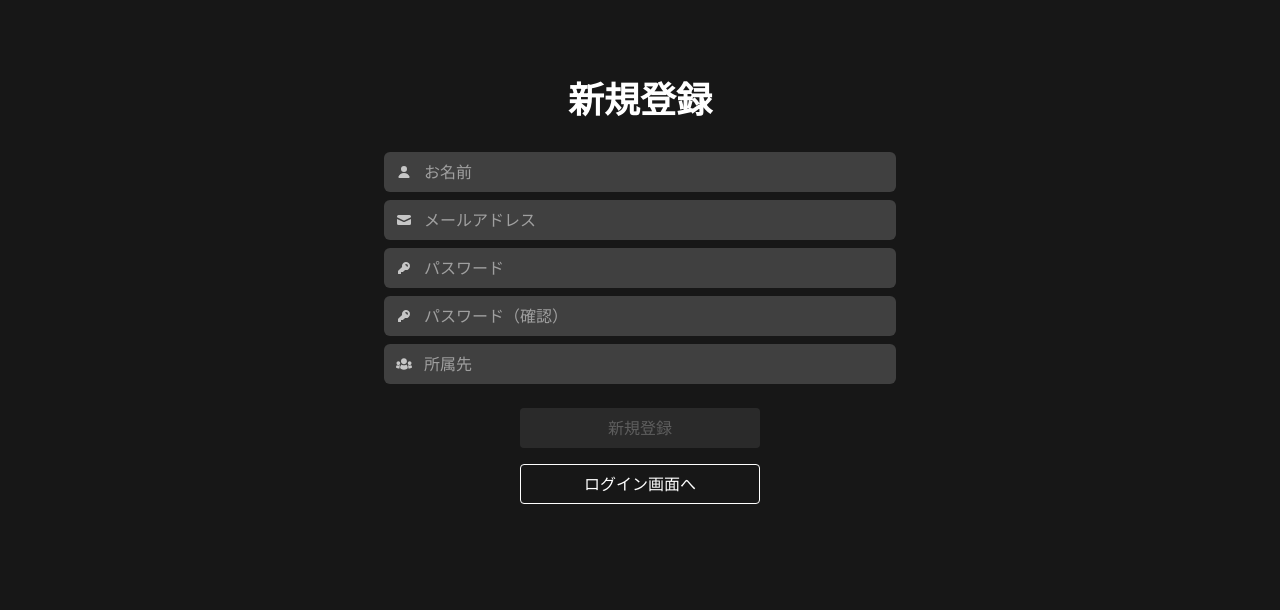
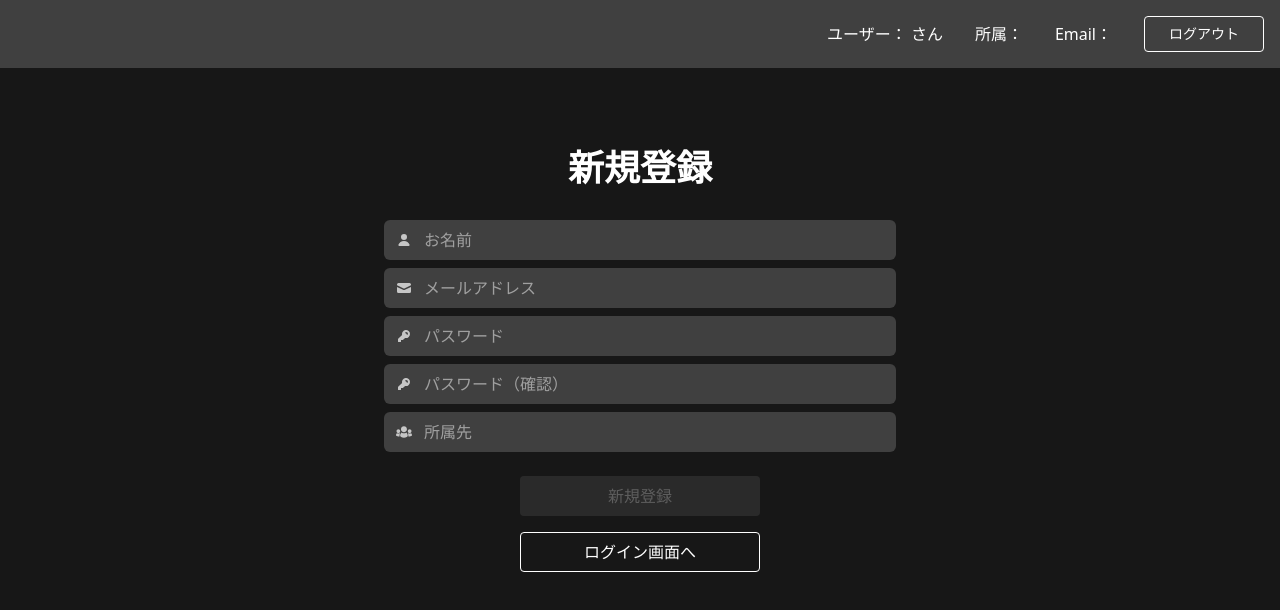
Before and after one commit to Juki0204/task-manager, a Next.js app: page /signup in a window 1280 px wide. Shown: the top 610 px of the page. Built offline with nearby package versions, Linux system fonts and the light colour scheme; no server answers.

Commit message:
confirm時のリダイレクト先の不具合修正・全体的なレイアウトの調整

```diff
--- a/src/app/layout.tsx
+++ b/src/app/layout.tsx
@@ -3,6 +3,7 @@ import { Geist, Geist_Mono } from "next/font/google";
 import "./globals.css";
 
 import AuthProvider from "@/app/AuthProvider"
+import Header from "@/components/Header";
 
 const geistSans = Geist({
   variable: "--font-geist-sans",
@@ -27,9 +28,10 @@ export default function RootLayout({
   return (
     <html lang="en">
       <body
-        className={`${geistSans.variable} ${geistMono.variable} antialiased bg-neutral-900 m-0`}
+        className={`${geistSans.variable} ${geistMono.variable} antialiased bg-neutral-900 m-0 w-full`}
       >
         <AuthProvider>
+          <Header></Header>
           {children}
         </AuthProvider>
       </body>
--- a/src/app/page.tsx
+++ b/src/app/page.tsx
@@ -30,35 +30,8 @@ export default function Home() {
   }, []);
 
   return (
-    <div className="p-4 min-w-[432px] max-w-[1280px] m-auto relative">
-      <LogoutBtn></LogoutBtn>
+    <div className="p-1 py-4 sm:p-4 max-w-[1600px] m-auto relative">
       <AddTask></AddTask>
-      <div className="p-4 my-4 rounded-md bg-neutral-700">
-        <p className="text-white">ユーザー：{currentUserName}さん</p>
-        <p className="text-white">所属：{currentUserEmployee}</p>
-        <p className="text-white">Email：{currentUserEmail}</p>
-      </div>
-
-      {/* <div className="flex flex-wrap gap-4">
-        <div className="w-1/2 rounded-xl border-2 border-neutral-600 bg-neutral-800 p-4 text-white tracking-wide">
-          <div className="flex mb-1 justify-between">
-            <h3 className="font-bold text-lg truncate flex gap-1 items-center"><MdMailOutline />おまかせ祭り</h3>
-            <div className="w-fit flex gap-1 items-center pl-1">
-              <span className="py-1 px-2 h-fit rounded-md text-xs font-bold bg-red-300 text-red-800 whitespace-nowrap">急</span>
-              <span className="py-1 px-2 h-fit rounded-md text-xs font-bold bg-blue-300 text-blue-800 whitespace-nowrap">作業中</span>
-            </div>
-          </div>
-          <div className="line-clamp-2 w-full h-12 mb-3">
-            9/6～9/8開催分　告知ページ更新作業
-          </div>
-          <div className="grid gap-2 grid-cols-6">
-            <div className="col-span-4 flex gap-1 items-center border-b border-neutral-600"><FaRegBuilding />: 谷町人妻ゴールデン 《青木》</div>
-            <div className="col-span-2 flex gap-1 items-center border-b border-neutral-600"><BsPerson />: なおまる</div>
-            <div className="col-span-3 flex gap-1 items-center border-b border-neutral-600"><RiCalendarScheduleLine />: 9月5日</div>
-            <div className="col-span-3 flex gap-1 items-center border-b border-neutral-600"><FaRegCheckCircle />: -</div>
-          </div>
-        </div>
-      </div> */}
       <TaskList></TaskList>
     </div>
   );
--- a/src/app/reset/send-mail/page.tsx
+++ b/src/app/reset/send-mail/page.tsx
@@ -37,7 +37,7 @@ const ResetPassMail = () => {
     const { email } = data;
 
     const { error } = await supabase.auth.resetPasswordForEmail(email, {
-      redirectTo: 'http://localhost:3000/reset/reset-pass/'
+      redirectTo: 'https://cdrive-task-manager.vercel.app/reset/reset-pass/'
     });
     if (error) {
       alert('エラーが発生しました');
--- a/src/app/signup/page.tsx
+++ b/src/app/signup/page.tsx
@@ -44,7 +44,7 @@ const SignUp = () => {
       email: email,
       password: password,
       options: {
-        emailRedirectTo: 'http://localhost:3000/signup/confirm-mail/',
+        emailRedirectTo: 'https://cdrive-task-manager.vercel.app/signup/confirm-mail/',
       },
     });
 
--- a/src/components/Card.tsx
+++ b/src/components/Card.tsx
@@ -1,6 +1,6 @@
 import { FaRegBuilding, FaRegCheckCircle, FaRegQuestionCircle, FaRegImage } from "react-icons/fa";
 import { RiCalendarScheduleLine } from "react-icons/ri";
-import { MdMailOutline, MdLaptopChromebook, MdOutlineStickyNote2 } from "react-icons/md";
+import { MdMailOutline, MdLaptopChromebook, MdOutlineStickyNote2, MdDriveFileRenameOutline } from "react-icons/md";
 import { FiPhone } from "react-icons/fi";
 import { IoDocumentAttachOutline, IoPersonAddOutline } from "react-icons/io5";
 import { BsPersonCheck } from "react-icons/bs";
@@ -89,7 +89,7 @@ export default function Card({ task, ...props }: task) {
 
     const pad = (n: number) => String(n).padStart(2, "0");
 
-    return `${jst.getFullYear()}年${pad(jst.getMonth() + 1)}月${pad(jst.getDate())}日 ` + `${pad(jst.getHours())}:${pad(jst.getMinutes())}:${pad(jst.getSeconds())}`;
+    return `${jst.getFullYear()}/${pad(jst.getMonth() + 1)}/${pad(jst.getDate())} ` + `${pad(jst.getHours())}:${pad(jst.getMinutes())}:${pad(jst.getSeconds())}`;
   }
 
   const getTaskFiles = async () => {
@@ -123,9 +123,9 @@ export default function Card({ task, ...props }: task) {
   return (
     <>
       {/* カード（概要） */}
-      <div onClick={() => { setIsOpen(true); getTaskFiles(); }} id={task.id} className="min-w-[400px] rounded-xl border-2 border-neutral-600 bg-neutral-800 p-4 text-white tracking-wide" {...props}>
+      <div onClick={() => { setIsOpen(true); getTaskFiles(); }} id={task.id} className="min-w-90 rounded-xl border-2 border-neutral-600 bg-neutral-800 p-4 text-white tracking-wide cursor-pointer" {...props}>
         <div className="flex mb-1 justify-between">
-          <h3 className="font-bold text-lg truncate flex items-center gap-1">
+          <h3 className="font-bold truncate flex items-center gap-1">
             {
               task.method === 'mail' ?
                 <MdMailOutline />
@@ -146,10 +146,10 @@ export default function Card({ task, ...props }: task) {
             <span className={`py-1 px-2 h-fit rounded-md text-xs font-bold whitespace-nowrap ${statusStyle}`}>{task.status}</span>
           </div>
         </div>
-        <div className="line-clamp-2 w-full h-12 mb-3">
+        <div className="line-clamp-2 w-full text-sm h-10 mb-3">
           {task.description}
         </div>
-        <div className="grid gap-2 grid-cols-6">
+        <div className="grid gap-2 text-sm grid-cols-6">
           <div className="col-span-4 flex gap-1 items-center border-b border-neutral-600"><FaRegBuilding />{task.client} 《{task.requester}》</div>
           <div className="col-span-2 flex gap-1 items-center border-b border-neutral-600"><BsPersonCheck />{task.manager ? task.manager : "-"}</div>
           <div className="col-span-3 flex gap-1 items-center border-b border-neutral-600"><RiCalendarScheduleLine />{task.requireDate}</div>
@@ -176,7 +176,8 @@ export default function Card({ task, ...props }: task) {
               </span>
               {task.title}
             </DialogTitle>
-            <div className="w-fit flex gap-1 items-center pl-1">
+            <div className="w-full flex justify-between items-center">
+              <div className="w-fit flex gap-1 items-center">
                 {
                   task.priority ?
                     <span className={`py-1 px-2 h-fit rounded-md text-xs font-bold whitespace-nowrap ${priorityStyle}`}>{task.priority}</span>
@@ -184,6 +185,8 @@ export default function Card({ task, ...props }: task) {
                     <></>
                 }
                 <span className={`py-1 px-2 h-fit rounded-md text-xs font-bold whitespace-nowrap ${statusStyle}`}>{task.status}</span>
+              </div>
+              <div className="flex gap-2 items-center text-xs w-fit rounded-md bg-neutral-900 text-white py-1 px-2 cursor-pointer hover:opacity-80"><MdDriveFileRenameOutline /> 編集</div>
             </div>
             <GrClose onClick={() => setIsOpen(false)} className="absolute top-8 right-8 cursor-pointer" />
 
@@ -225,7 +228,7 @@ export default function Card({ task, ...props }: task) {
 
               <li className="flex flex-col col-span-2 border-b border-neutral-300">
                 <h3 className="w-28 whitespace-nowrap py-1 flex gap-1 items-center font-bold text-sm"><LuNotebookPen /> 備考欄</h3>
-                <p>{task.remarks ? task.remarks : "-"}</p>
+                <p className="whitespace-pre-wrap">{task.remarks ? task.remarks : "-"}</p>
               </li>
 
               <li className="flex flex-col col-span-2 border-b border-neutral-300 pb-1">
@@ -257,13 +260,13 @@ export default function Card({ task, ...props }: task) {
             </ul>
 
             <div className="flex gap-4 justify-between col-span-2">
-              <div className="text-sm">
+              <div className="text-xs">
                 <p>作成日時: {task.createdManager} {formatDateJST(task.createdAt)}</p>
                 <p>最終更新: {task.updatedManager} {formatDateJST(task.updatedAt)}</p>
               </div>
               <Button
                 onClick={() => setIsOpen(false)}
-                className="outline-1 -outline-offset-1 rounded px-4 py-2 text-sm"
+                className="outline-1 -outline-offset-1 rounded px-4 py-2 text-sm data-hover:bg-neutral-200 cursor-pointer"
               >
                 閉じる
               </Button>
--- /dev/null
+++ b/src/components/Header.tsx
@@ -0,0 +1,37 @@
+"use client";
+
+import { getCurrentUser } from "@/app/function/getCurrentUser";
+import { useEffect, useState } from "react";
+import LogoutBtn from "./LogoutBtn";
+
+
+export default function Header() {
+  const [currentUserName, setCurrentUserName] = useState<string>('');
+  const [currentUserEmail, setCurrentUserEmail] = useState<string>('');
+  const [currentUserEmployee, setCurrentUserEmployee] = useState<string>('');
+
+  const setCurrentUser = async () => {
+    const user = await getCurrentUser();
+    if (user) {
+      // setCurrentUserId(user.id);
+      setCurrentUserName(user.name);
+      setCurrentUserEmail(user.email);
+      setCurrentUserEmployee(user.employee);
+    }
+  }
+
+  useEffect(() => {
+    setCurrentUser();
+  }, []);
+
+  return (
+    <header className="w-full flex justify-end gap-8 p-4 items-center bg-neutral-700">
+      <div className="sm:flex gap-8 rounded-md">
+        <p className="text-white">ユーザー：{currentUserName} さん</p>
+        <p className="text-white">所属：{currentUserEmployee}</p>
+        <p className="text-white">Email：{currentUserEmail}</p>
+      </div>
+      <LogoutBtn></LogoutBtn>
+    </header>
+  )
+}
--- a/src/components/LogoutBtn.tsx
+++ b/src/components/LogoutBtn.tsx
@@ -21,6 +21,6 @@ export default function LogoutBtn() {
   };
 
   return (
-    <OutlineBtn className="absolute top-4 left-4 outline-white text-white" onClick={handleLogout}>ログアウト</OutlineBtn>
+    <OutlineBtn className="outline-white text-white !w-30 h-fit text-sm" onClick={handleLogout}>ログアウト</OutlineBtn>
   );
 };
--- a/src/components/TaskList.tsx
+++ b/src/components/TaskList.tsx
@@ -62,7 +62,7 @@ export default function TaskList() {
   }, []);
 
   return (
-    <div className="grid grid-cols-1 gap-4 md:grid-cols-2 xl:grid-cols-3">
+    <div className="grid grid-cols-1 py-4 gap-1 sm:gap-4 md:grid-cols-2 lg:grid-cols-3 2xl:grid-cols-4">
       {taskList.map(task => (
         <Card key={task.id} task={task}></Card>
       ))}
--- a/src/components/ui/Btn.tsx
+++ b/src/components/ui/Btn.tsx
@@ -24,7 +24,7 @@ export function CorrectBtn({ className, type = "button", disabled = false, child
 export function OutlineBtn({ className, type = "button", disabled = false, children, ...props }: btnProps) {
   return (
     <Button
-      className={`outline-1 -outline-offset-1 p-2 rounded w-full max-w-60 ${className}`}
+      className={`outline-1 -outline-offset-1 p-2 rounded w-full max-w-60 data-hover:opacity-80 ${className}`}
       type={type}
       disabled={disabled}
       {...props}
```
Lines whose indentation alone changed are shown as unchanged.
